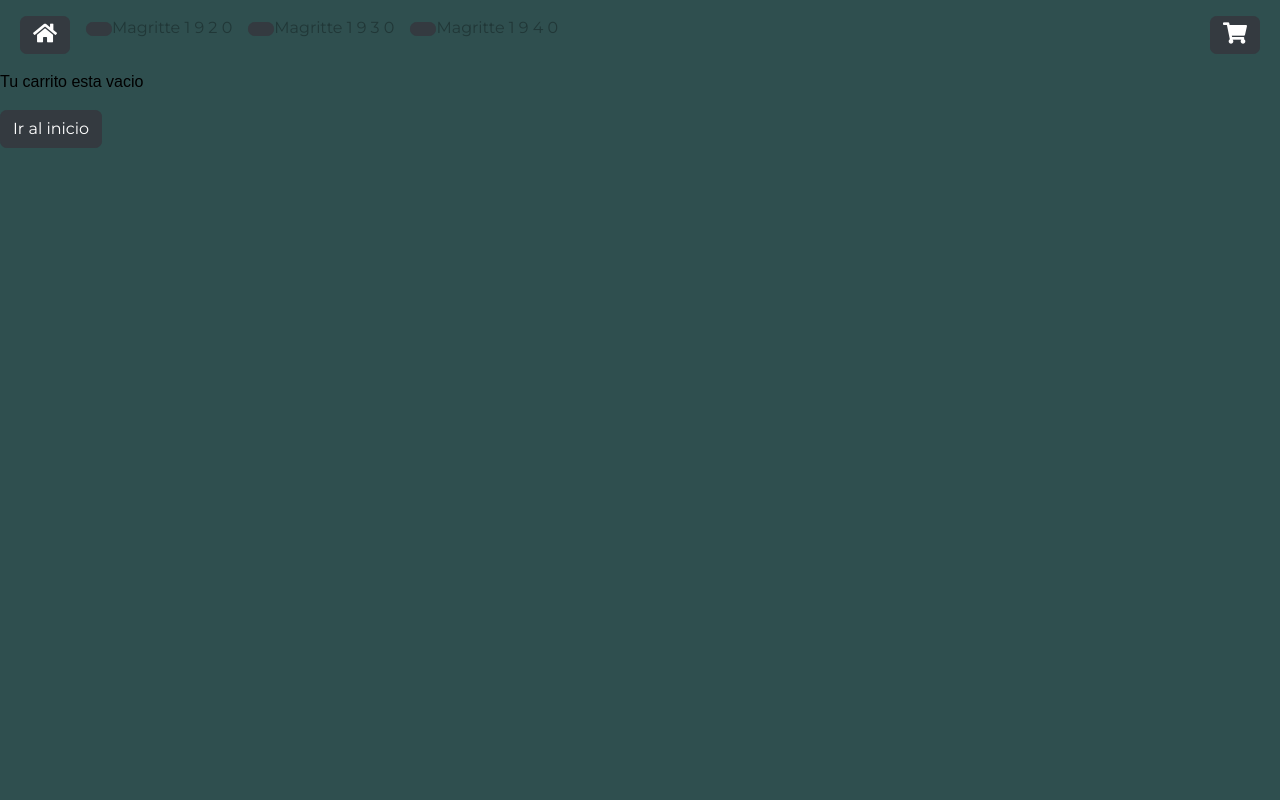
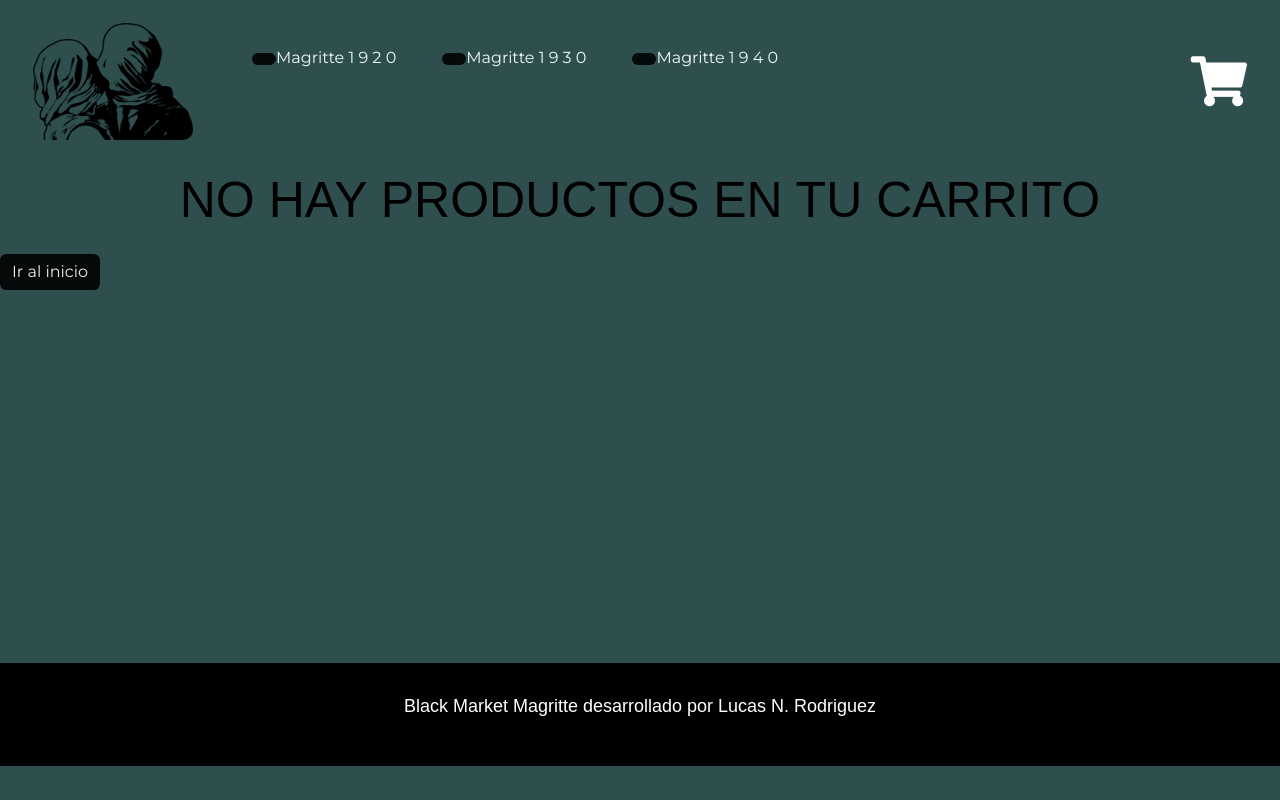
Before and after one commit to xlucasnicolasrodriguez/react-cdr, a React (Create React App) app: page /cart in a window 1280 px wide. Built offline with nearby package versions, Linux system fonts and the light colour scheme.

Commit message:
Agrego footer - finalizando detalles

```diff
--- a/src/components/App.jsx
+++ b/src/components/App.jsx
@@ -12,6 +12,7 @@ import ItemDetailContainer from './ItemDetailContainer/ItemDetailContainer';
 import Cart from './Cart/Cart';
 import ItemListContainer from './ItemListContainer/ItemListContainer';
 import Checkout from './Checkout/Checkout'
+import Footer from "./Footer/Footer";
 const App = () => {
 
   return (
@@ -28,6 +29,7 @@ const App = () => {
             <Route path='*' element = {<h1>Ruta no encontrado</h1>} />
           </Routes>
           <ToastContainer/>
+          <Footer/>
         </CartContextProvider>
       </BrowserRouter>
     </>
--- a/src/components/Cart/Cart.jsx
+++ b/src/components/Cart/Cart.jsx
@@ -8,8 +8,8 @@ const Cart = () => {
         <>
 
             {cart.length === 0 ?
-            <div>
-                <p>Tu carrito esta vacio</p>
+            <div className="carrito-vacio">
+                <p className="carrito-vacio-size">NO HAY PRODUCTOS EN TU CARRITO</p>
                 <Link to={'/'}><button className="btn btn-dark">Ir al inicio</button></Link>
             </div>
             :
@@ -23,9 +23,9 @@ const Cart = () => {
                         <div className="card-body">
                             <h5 className="card-title">{prod.title}</h5>
                             <p className="card-text">Cantidad: {prod.cant}</p>
-                            <p className="card-text">Precio unitario: $ {new Intl.NumberFormat('de-DE').format(prod.price)}</p>
-                            <p className="card-text">Subtotal: $ {new Intl.NumberFormat('de-DE').format(prod.price * prod.cant)}</p>
-                            <button className="btn btn-danger" onClick={() => removeItem(prod.id)}><i className="fas fa-trash-alt"></i></button>
+                            <p className="card-text">Precio por unidad: $ {new Intl.NumberFormat('de-DE').format(prod.price)}</p>
+                            <p className="card-text">Total: $ {new Intl.NumberFormat('de-DE').format(prod.price * prod.cant)}</p>
+                            <button className="btn btn-dark" onClick={() => removeItem(prod.id)}><i className="fas fa-trash-alt"></i></button>
                         </div>
 
                     </div>
@@ -33,7 +33,7 @@ const Cart = () => {
             </div>
             )}
             <div>
-                <p>Total: $ {new Intl.NumberFormat('de-DE').format(totalPrice())}</p>
+                <p className="total-prods">Total: $ {new Intl.NumberFormat('de-DE').format(totalPrice())}</p>
                 <button className="btn btn-dark buttonCarts" onClick={emptyCart}>Limpiar Carrito</button>
                 <Link to="/checkout">
                     <button className="btn btn-dark buttonCarts">Finalizar Compra</button>
--- a/src/components/CartWidget/CartWidget.jsx
+++ b/src/components/CartWidget/CartWidget.jsx
@@ -9,8 +9,8 @@ const CartWidget = () => {
             <ul className='navbar-nav '>
                 <li className="nav-item">
                     <Link className="nav-link" to="/cart">
-                        <button className="btn btn-dark">
-                            <i className="fas fa-shopping-cart fa-lg"></i>
+                        <button className="btn ">
+                            <i className="fas fa-shopping-cart carrito"></i>
                             { getItemQuantity() >= 1 && <span className="cantCarrito">{getItemQuantity()}</span>}
                             </button>
                     </Link>
--- a/src/components/Checkout/Checkout.jsx
+++ b/src/components/Checkout/Checkout.jsx
@@ -55,7 +55,7 @@ const Checkout = () => {
                     <input type="number" className="form-control" name="dni" />
                 </div>
                 <div className="mb-3">
-                    <label htmlFor="celular" className="form-label">Numero telefonico</label>
+                    <label htmlFor="celular" className="form-label">Telefono</label>
                     <input type="number" className="form-control" name="celular" />
                 </div>
                 <div className="mb-3">
--- /dev/null
+++ b/src/components/Footer/Footer.jsx
@@ -0,0 +1,12 @@
+import React from 'react';
+import { Link } from 'react-router-dom';
+const Footer = () => {
+    return (
+        <div className='footer'>
+            <p>Black Market Magritte desarrollado por Lucas N. Rodriguez</p>
+
+        </div>
+    );
+}
+
+export default Footer;
--- a/src/components/Navbar/secciones/Secciones.jsx
+++ b/src/components/Navbar/secciones/Secciones.jsx
@@ -1,25 +1,26 @@
 import { Link } from "react-router-dom";
+import Logo from '../../Navbar/logotype.png';
 const Secciones = () => {
     return (
             <ul className="navbar-nav me-auto mb-2 mb-lg-0">
                 <li className="nav-item">
                     <Link className='nav-link' to="/">
-                        <button className='btn btn-dark'><i className="fas fa-home fa-lg"></i></button>
+                        <button className='btn'><i className=""><img src={Logo} alt=""  className="logo"/></i></button>
                     </Link>
                 </li>
-                <li className="nav-item">
+                <li className="nav-item categoria">
                     <Link className='nav-link' to="/category/1">
                         <button className='btn btn-dark'><i> </i></button>
                         Magritte 1 9 2 0
                     </Link>
                 </li>
-                <li className="nav-item">
+                <li className="nav-item categoria">
                     <Link className='nav-link' to="/category/2">
                         <button className='btn btn-dark'><i></i></button>
                         Magritte 1 9 3 0
                     </Link>
                 </li>
-                <li className="nav-item">
+                <li className="nav-item categoria">
                     <Link className='nav-link' to="/category/3">
                         <button className='btn btn-dark'><i></i></button>
                         Magritte 1 9 4 0
--- a/src/components/app.css
+++ b/src/components/app.css
@@ -76,9 +76,11 @@ body{
     opacity: 1;
 }
 
-.card {
+.card, .btn-dark {
     background-color: #010202;
     opacity: 0.9;
+    border: none;
+
 }
 .card:hover {
     background-color: #1a1b1b6e;
@@ -100,3 +102,48 @@ body{
     color: #dddddd;
     font-weight: 700;
 }
+
+.logo{
+    width: 20vh;
+    border-radius: 10px;
+}
+
+.categoria{
+    padding-top: 30px;
+    padding-left: 30px;
+}
+
+.nav-link{
+    color: aliceblue;
+}
+
+.carrito{
+    font-size: 50px;
+
+}
+
+.footer{
+    background-color: #000;
+    color:white;
+    padding: 30px 15px;
+    display: flex;
+    justify-content: center;
+    font-size: 18px;
+    text-align: center;
+}
+
+
+.carrito-vacio{
+    height: 500px;
+}
+
+.carrito-vacio-size{
+    font-size: 50px;
+    text-align: center;
+}
+
+.total-prods{
+    font-size: 30px;
+    font-family:'Times New Roman', Times, serif;
+    font-weight: bolder;
+}
```
Also changed, not shown: src/components/Navbar/logotype.png.
